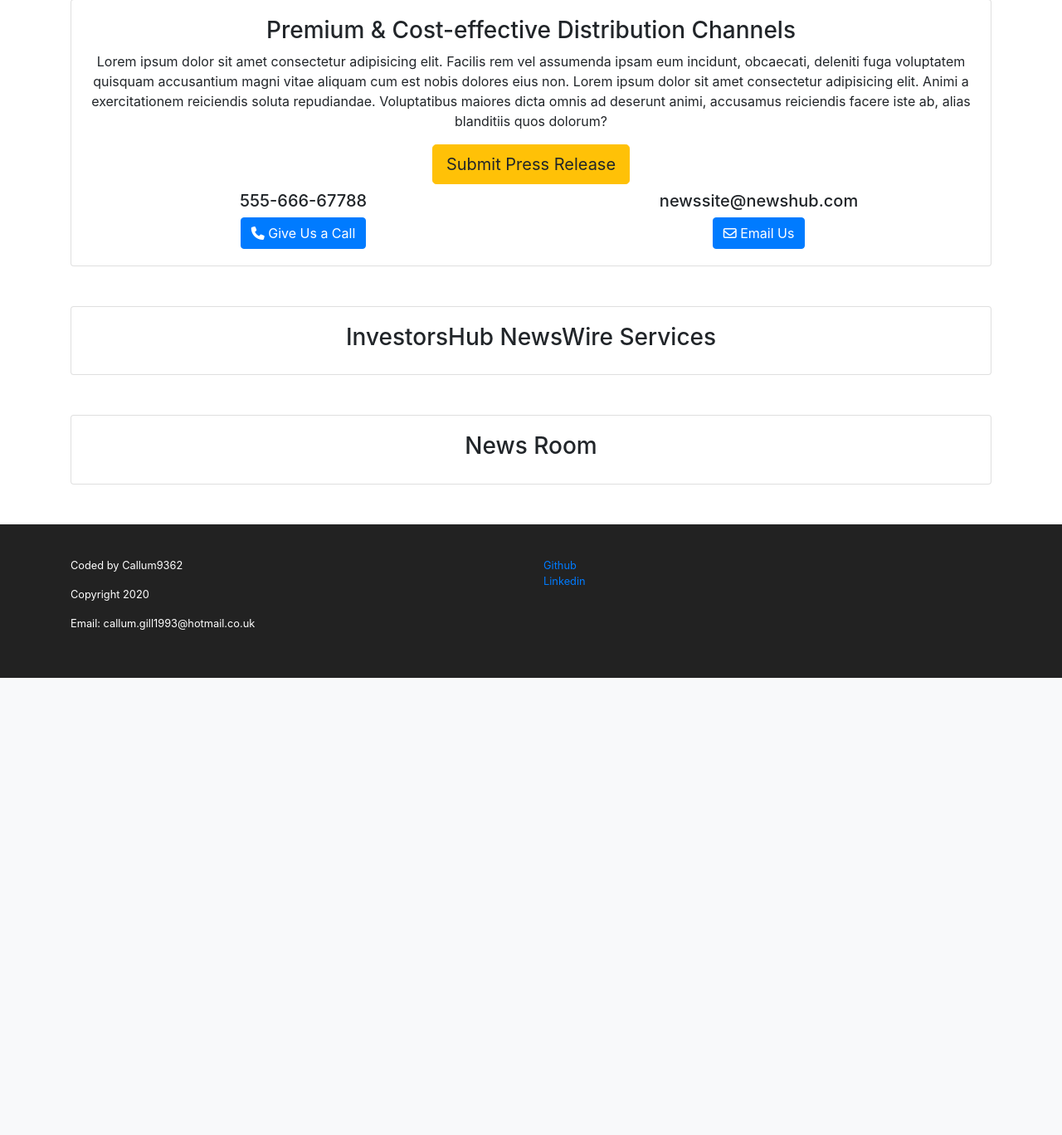
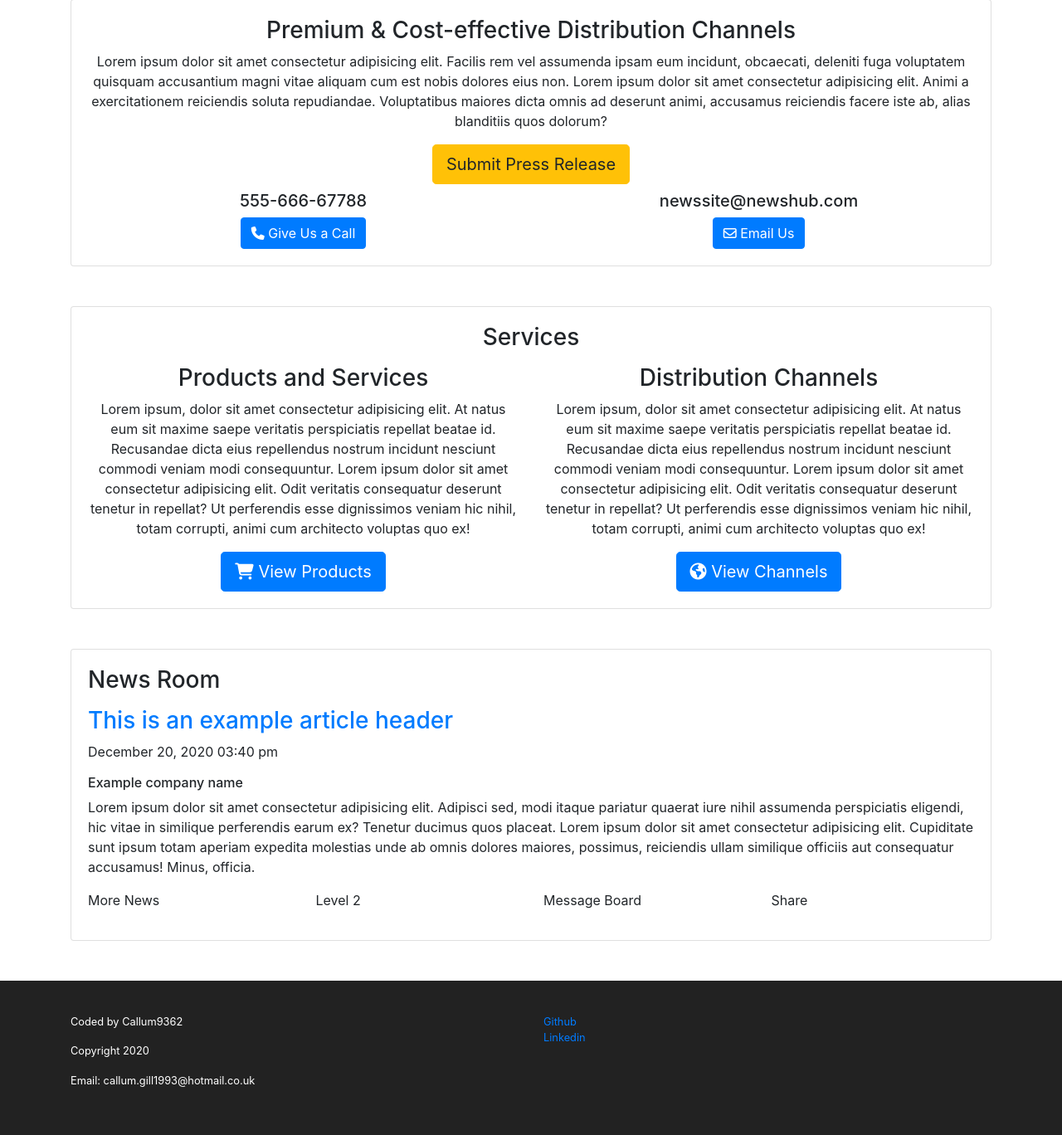
Before and after one commit to Callum9362/newsite, a PHP site: page / in a window 1280 px wide. Shown: the part 105-1473 px from the top of the page at 83% size. Before the commit the page ends 922 px from the top, so only its background shows below. Run offline with PHP 8.4, Linux system fonts and the light colour scheme; a stand-in replaces the project's code that opens the database connection; some libraries are stand-ins or nearby versions.

Commit message:
Continued worked on other sections on index page

```diff
--- a/public/index.php
+++ b/public/index.php
@@ -27,15 +27,55 @@
     <div class="container pb-5">
         <div class="card">
             <div class="card-body text-center">
-                <h3>InvestorsHub NewsWire Services</h3>
+                <h3>Services</h3>
+                <div class="row pt-2">
+                    <div class="col-sm">
+                        <h3>Products and Services</h3>
+                        <p>Lorem ipsum, dolor sit amet consectetur adipisicing elit. At natus eum sit maxime saepe veritatis perspiciatis repellat beatae id. Recusandae dicta eius repellendus nostrum incidunt nesciunt commodi veniam modi consequuntur.
+                           Lorem ipsum dolor sit amet consectetur adipisicing elit. Odit veritatis consequatur deserunt tenetur in repellat? Ut perferendis esse dignissimos veniam hic nihil, totam corrupti, animi cum architecto voluptas quo ex!
+                        </p>
+                        <button class="btn btn-primary btn-lg"><i class="fa fa-shopping-cart" aria-hidden="true"></i> View Products</button>
+                    </div>
+                    <div class="col-sm">
+                        <h3>Distribution Channels</h3>
+                        <p>Lorem ipsum, dolor sit amet consectetur adipisicing elit. At natus eum sit maxime saepe veritatis perspiciatis repellat beatae id. Recusandae dicta eius repellendus nostrum incidunt nesciunt commodi veniam modi consequuntur.
+                           Lorem ipsum dolor sit amet consectetur adipisicing elit. Odit veritatis consequatur deserunt tenetur in repellat? Ut perferendis esse dignissimos veniam hic nihil, totam corrupti, animi cum architecto voluptas quo ex!
+                        </p>
+                        <button class="btn btn-primary btn-lg"><i class="fa fa-globe" aria-hidden="true"></i> View Channels</button>
+                    </div>
+                </div>
             </div>
         </div>
     </div>
 
     <div class="container pb-5">
         <div class="card">
-            <div class="card-body text-center">
+            <div class="card-body">
                 <h3>News Room</h3>
+                <div class="row pt-2">
+                  <div class="container">
+                        <a href=""><h3>This is an example article header</h3></a>
+                        <p>December 20, 2020 03:40 pm </p>
+                        <h6>Example company name </h6>
+                        <p>Lorem ipsum dolor sit amet consectetur adipisicing elit. Adipisci sed, modi itaque pariatur quaerat iure nihil assumenda perspiciatis eligendi, hic vitae in similique perferendis earum ex? Tenetur ducimus quos placeat.
+                           Lorem ipsum dolor sit amet consectetur adipisicing elit. Cupiditate sunt ipsum totam aperiam expedita molestias unde ab omnis dolores maiores, possimus, reiciendis ullam similique officiis aut consequatur accusamus! Minus, officia.
+                        </p>
+                        <div class="row">
+                             <div class="col-sm">
+                                <p>More News</p>
+                             </div>
+                             <div class="col-sm">
+                                <p>Level 2</p>
+                             </div>
+                             <div class="col-sm">
+                                <p>Message Board</p>
+                             </div>
+                             <div class="col-sm">
+                                <p>Share</p>
+                             </div>
+                        </div>
+                  </div>
+                </div>
             </div>
         </div>
     </div>
```
